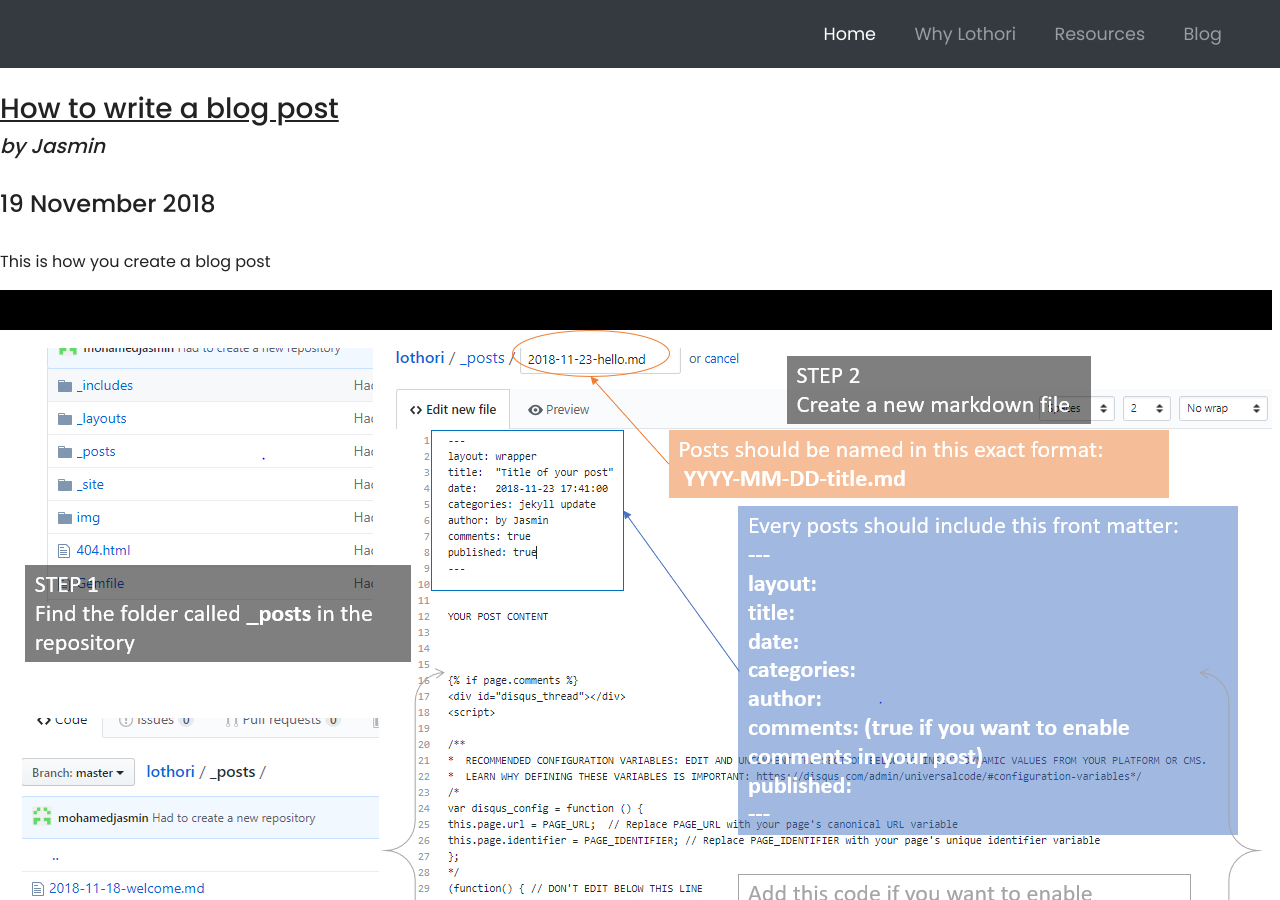
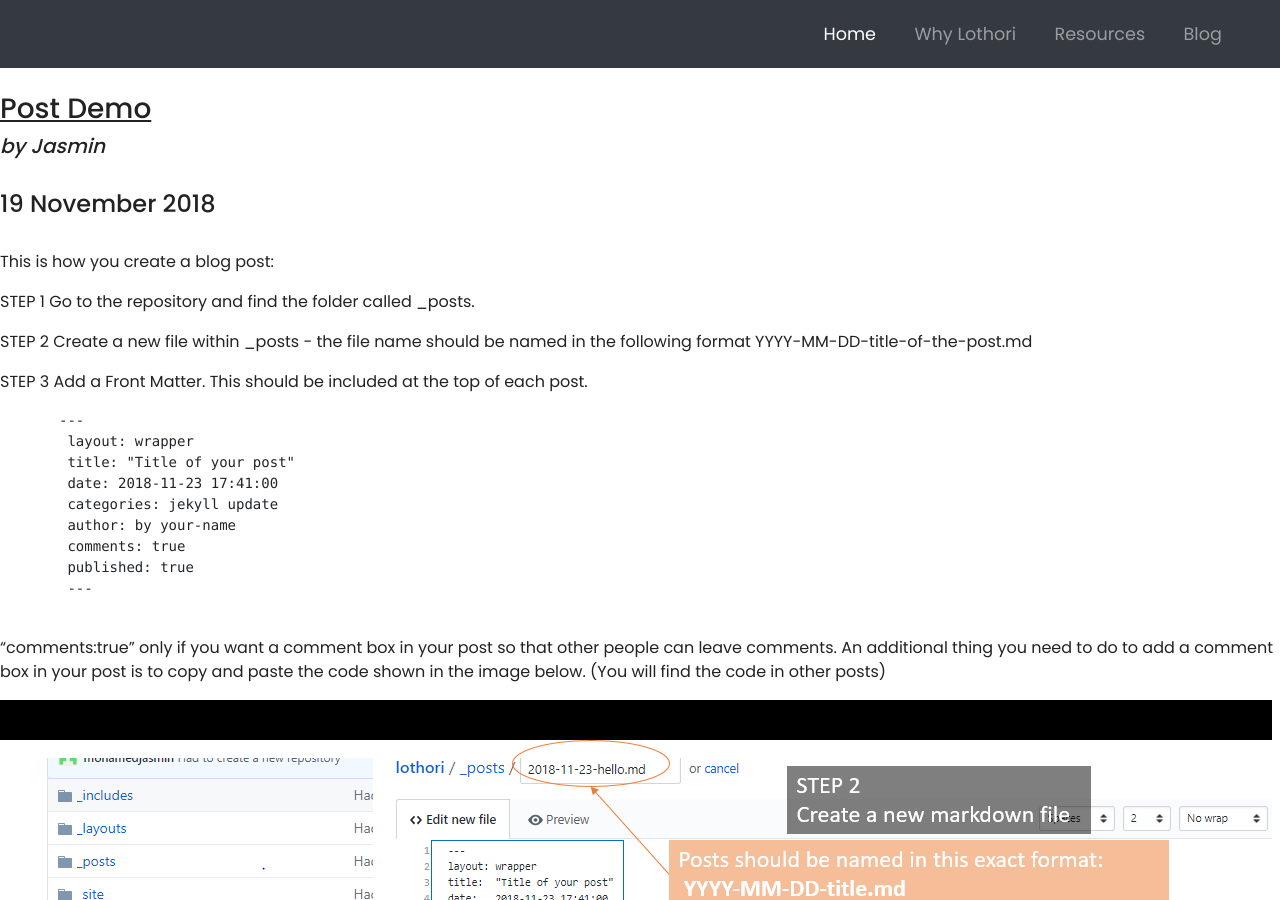
Before and after one commit to mohamedjasmin/lothoriold, a Jekyll site: the page built from _posts/2018-11-19-post-demo.md, in a window 1280 px wide and 900 px high. Built offline with Jekyll 4.4.1, drawn with Linux system fonts in a browser that asks for light colours; nearby versions of some CDN libraries; comment, search, counter and statistics services are not loaded.

Commit message:
changed post title and added some text

```diff
--- a/_posts/2018-11-19-how-to-write-a-post.md
+++ b/_posts/2018-11-19-post-demo.md
@@ -1,6 +1,6 @@
 ---
 layout: wrapper
-title:  "How to write a blog post"
+title:  "Post Demo"
 date:   2018-11-19 14:14:00
 categories: jekyll update
 author: by Jasmin
@@ -8,7 +8,32 @@ comments: true
 published: true
 ---
 
-This is how you create a blog post
+This is how you create a blog post:
+
+STEP 1
+Go to the repository and find the folder called _posts.
+
+STEP 2
+Create a new file within _posts
+      - the file name should be named in the following format YYYY-MM-DD-title-of-the-post.md
+
+STEP 3
+Add a Front Matter. This should be included at the top of each post.
+       {% highlight language %}
+       ---
+        layout: wrapper
+        title: "Title of your post"
+        date: 2018-11-23 17:41:00
+        categories: jekyll update
+        author: by your-name
+        comments: true
+        published: true
+        ---
+        {% endhighlight %}
+
+ "comments:true" only if you want a comment box in your post so that other people can leave comments.
+ An additional thing you need to do to add a comment box in your post is to copy and paste the code shown in the image below.
+ (You will find the code in other posts)
 
 ![Guide](/lothori/img/guide.png){: .center-image }
 
```
